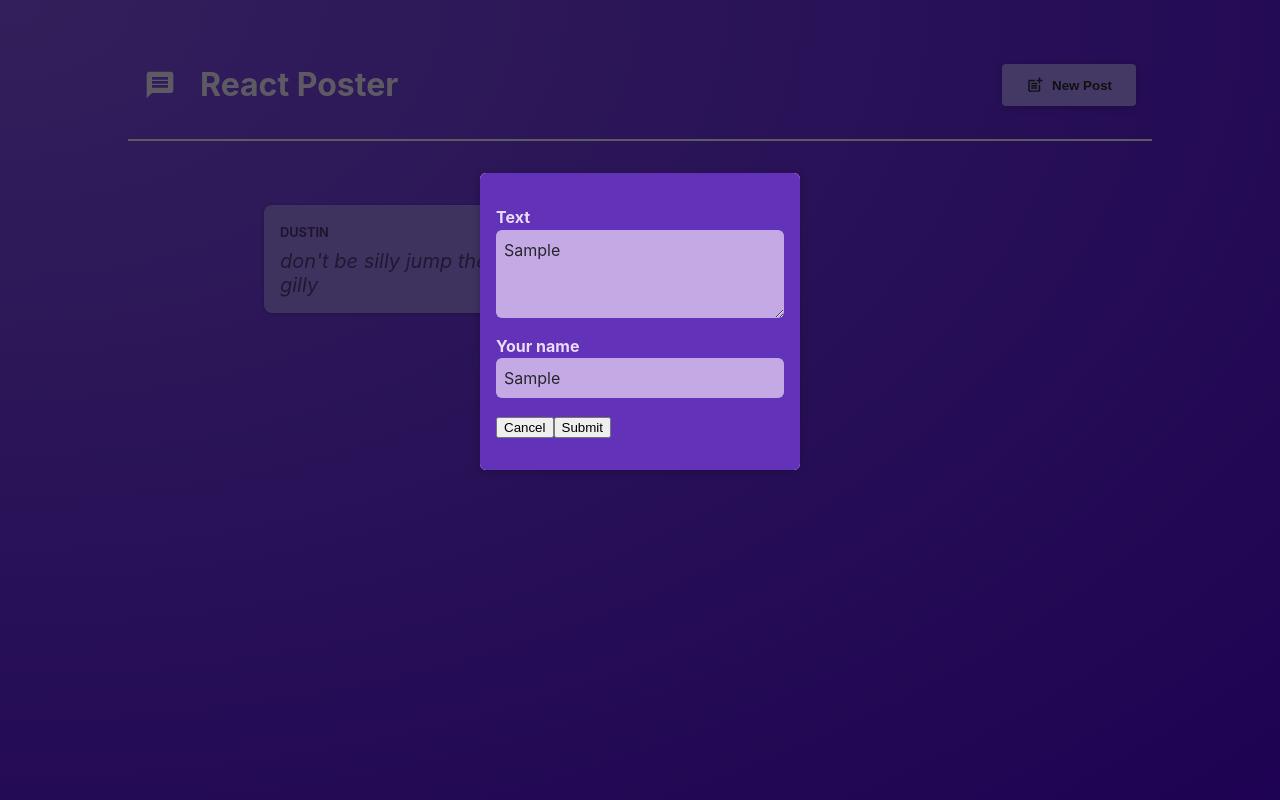
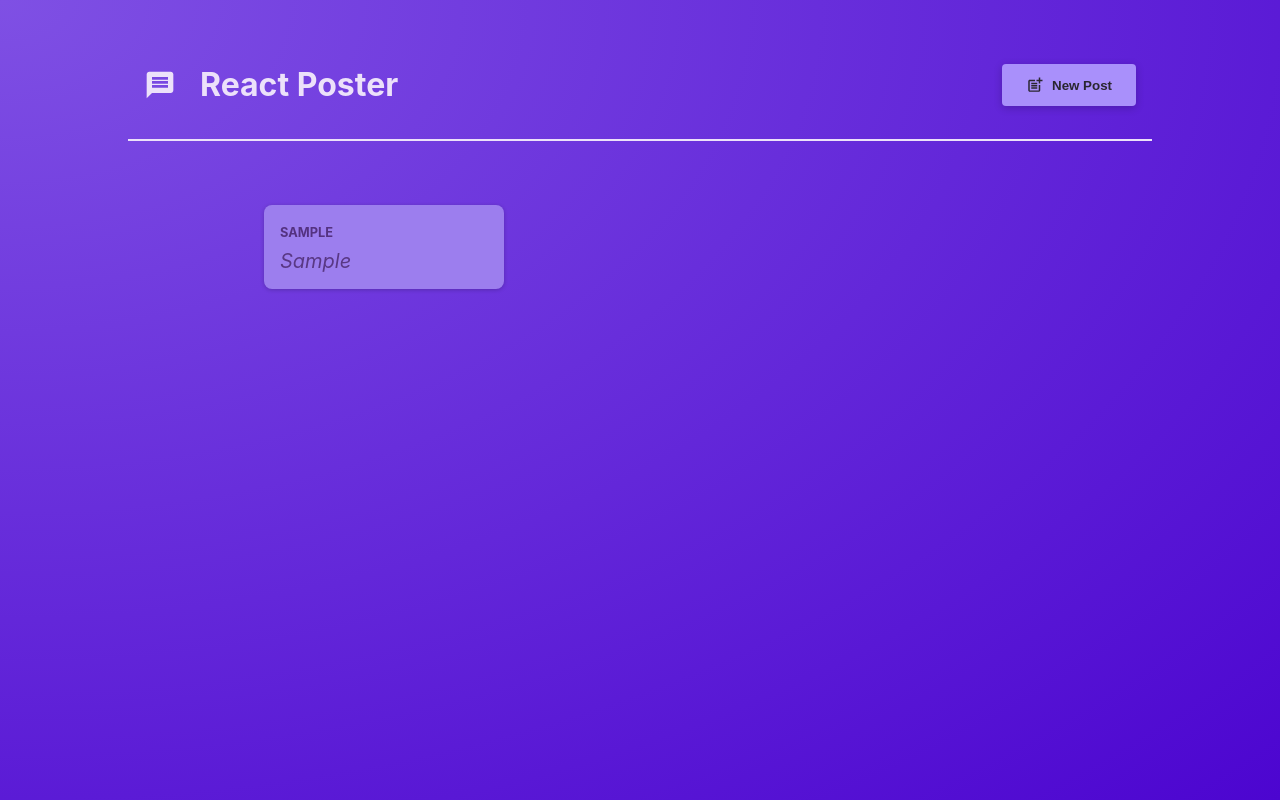
Before and after one commit to AaradhyaGitHub/React-Review, a React (Vite) app in the folder react-postit-basics/: page / in a window 1280 px wide. Both pictures are taken after typing "Sample", "Sample" into the empty fields and a click on the button "Submit". Built offline with nearby package versions, Linux system fonts and the light colour scheme.

Commit message:
Added dynamic post display in array

```diff
--- a/react-postit-basics/src/components/NewPost.jsx
+++ b/react-postit-basics/src/components/NewPost.jsx
@@ -1,7 +1,7 @@
 import classes from "./NewPost.module.css";
 import { useState } from "react";
 
-function NewPost({ onBodyChange, onAuthorChange, onCancel }) {
+function NewPost({ onCancel, onAddPost }) {
   const [enteredBody, setEnteredBody] = useState("");
   const [enteredAuthor, setEnteredAuthor] = useState("");
 
@@ -17,6 +17,8 @@
       body: enteredBody,
       author: enteredAuthor
     };
+    onAddPost(postData);
+    onCancel();
   };
 
   return (
@@ -29,7 +31,7 @@
         <label htmlFor="name">Your name</label>
         <input type="text" id="name" required onChange={authorChangeHandler} />
       </p>
-      <p className={classes.action}>
+      <p className={classes.actions}>
         <button type="button" onClick={onCancel}>
           Cancel
         </button>
--- a/react-postit-basics/src/components/Post.jsx
+++ b/react-postit-basics/src/components/Post.jsx
@@ -2,8 +2,8 @@
 export default function Post(props) {
   return (
     <div className={classes.post}>
-      <p className={classes.author}>{props.fighter}</p>
-      <p className={classes.text}>{props.quote}</p>
+      <p className={classes.author}>{props.author}</p>
+      <p className={classes.text}>{props.body}</p>
     </div>
   );
 }
--- a/react-postit-basics/src/components/PostsList.jsx
+++ b/react-postit-basics/src/components/PostsList.jsx
@@ -2,13 +2,19 @@
 import Post from "./Post";
 import classes from "./PostsList.module.css";
 import Modal from "./Modal";
+import { useState } from "react";
 
 export default function PostsList({ isPosting, onStopPosting }) {
+  const [posts, setPosts] = useState([]);
+
+  function addPostHandler(postData) {
+    setPosts((existingPosts) => [postData, ...existingPosts]);
+  }
   let modalContent;
   if (isPosting) {
     modalContent = (
       <Modal onClose={onStopPosting}>
-        <NewPost onCancel={onStopPosting} />
+        <NewPost onCancel={onStopPosting} onAddPost={addPostHandler} />
       </Modal>
     );
   }
@@ -16,9 +22,18 @@
   return (
     <>
       {modalContent}
-      <ul className={classes.posts}>
-        <Post fighter="Dustin" quote="don't be silly jump the gilly" />
-      </ul>
+      {posts.length > 0 && (
+        <ul className={classes.posts}>
+          {posts.map((post) => (
+            <Post key={post.author} author={post.author} body={post.body} />
+          ))}
+        </ul>
+      )}
+      {posts.length === 0 && (
+        <div style={{ textAlign: "center", color: "white" }}>
+          <h2>No posts yet!</h2>
+        </div>
+      )}
     </>
   );
 }
```
